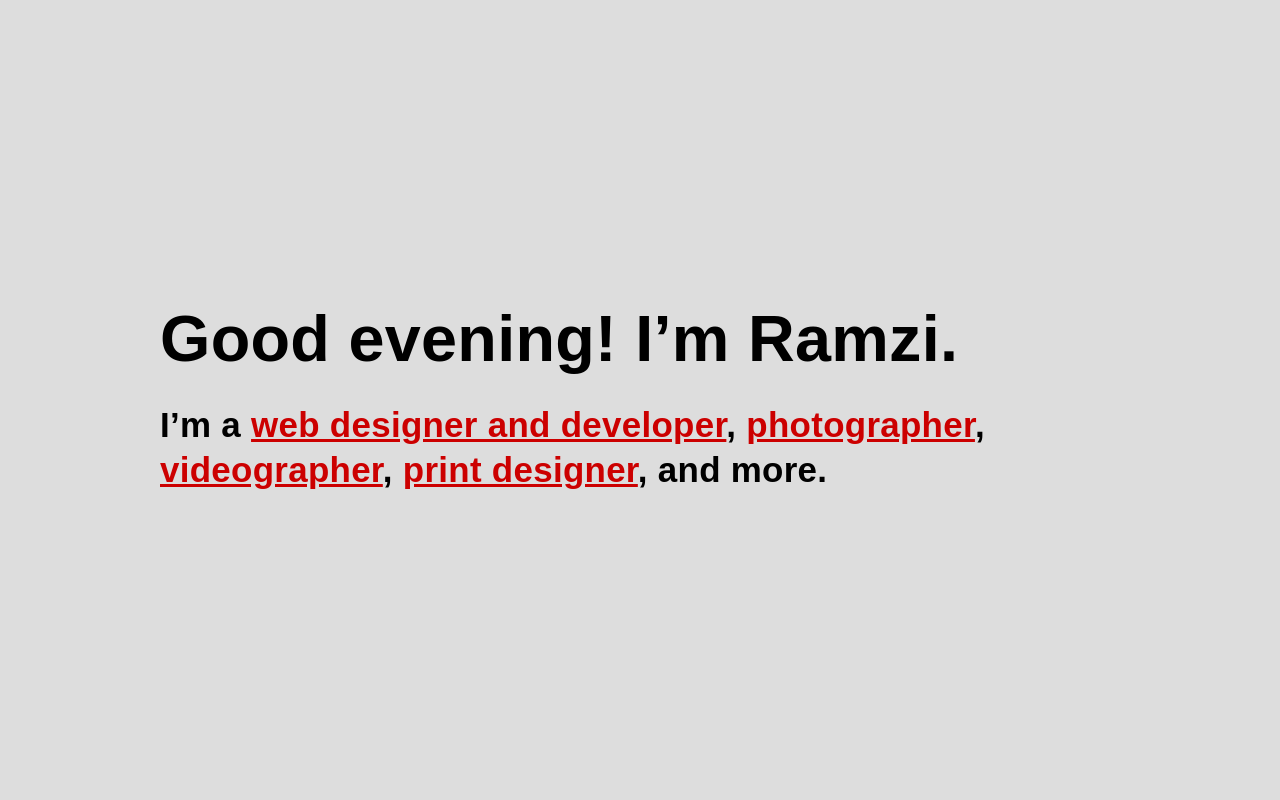
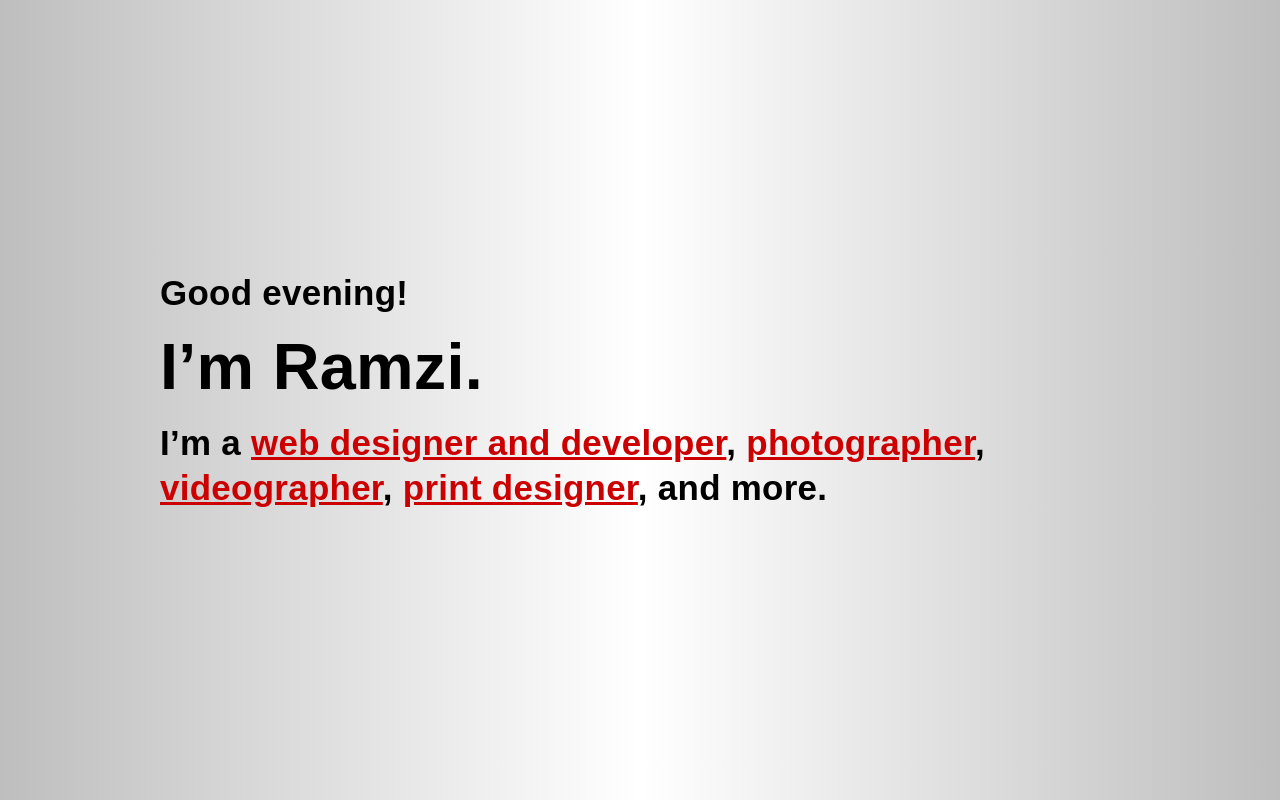
Before and after one commit to ktut/portfolio-vue, a Vue app in the folder portfolio/: page / in a window 1280 px wide. Shown: the top 800 px of the page. Built offline with nearby package versions, Linux system fonts and the light colour scheme; a web font is replaced by a local one.

Commit message:
Got moveable gradient working

```diff
--- a/portfolio/src/App.vue
+++ b/portfolio/src/App.vue
@@ -6,17 +6,29 @@ require('@/assets/styles/theme1.css');
 
 export default {
   name: 'app',
-  data: function () {
+  data() {
     return {
-      greeting: 'Hi,',
+      greeting: 'Hey there,',
       themes: ['theme1'],
+      gradientFocus: '50%',
     }
   },
-  mounted: function () {
+  mounted() {
     this.updateGreetingByTimeOfDay();
   },
+  computed: {
+    titleCardStyle() {
+      return 'background: linear-gradient(to right, rgba(190,190,190,1) 0%,rgba(255,255,255,1) ' + this.gradientFocus + ',rgba(190,190,190,1) 100%)';
+    }
+  },
   methods: {
-    updateGreetingByTimeOfDay: function () {
+    moveGradient() {
+      let cursorX = event.pageX;
+      let titleWidth = document.getElementById('title').offsetWidth;
+      let widthString = parseInt((cursorX / titleWidth).toFixed(2) * 100) + '%';
+      this.gradientFocus = widthString;
+    },
+    updateGreetingByTimeOfDay() {
       const currentTime = new Date().getHours();
 
       if (0 <= currentTime&&currentTime < 5) {
@@ -47,8 +59,9 @@ export default {
 <template>
   <div id="app">
 
-  <section class="title" id="title">
-    <h1>{{greeting}} I’m Ramzi.</h1>
+  <section class="title" id="title" :style="titleCardStyle" @mousemove="moveGradient()" >
+    <h2>{{greeting}}</h2>
+    <h1>I’m Ramzi.</h1>
 
     <h2>I’m a <a href="#web-design">web designer and developer</a>, <a href="http://www.rkdvisuals.com" target="_blank">photographer</a>, <a href="http://www.rkdvisuals.com/video" target="_blank">videographer</a>, <a href="http://www.rkdvisuals.com/design/" target="_blank">print designer</a>, and more.</h2>
   </section>
--- a/portfolio/src/assets/styles/theme1.css
+++ b/portfolio/src/assets/styles/theme1.css
@@ -8,7 +8,7 @@ section.title {
     flex-direction: column;
     justify-content: center;
     align-items: center;
-    background: #ddd;
+    background: linear-gradient(to right, rgba(190,190,190,1) 0%,rgba(255,255,255,1) 50%,rgba(190,190,190,1) 100%);
 }
 
 section.title > h1 {
@@ -25,7 +25,19 @@ section.title > h2 {
     width: 100%;
     max-width: 75vw;
     text-align: left;
+    padding-bottom: 20px;
+    margin-bottom: 0;
 }
+
+/* @supports (background-clip: text) {
+    section.title > h1,
+    section.title > h2 {
+        background: inherit;
+        background-clip: text;
+        color: transparent;
+        filter: invert(1) grayscale(1) contrast(9);
+    }
+} */
 
 @media (max-width: 768px) {
     section.title > h1,
```
